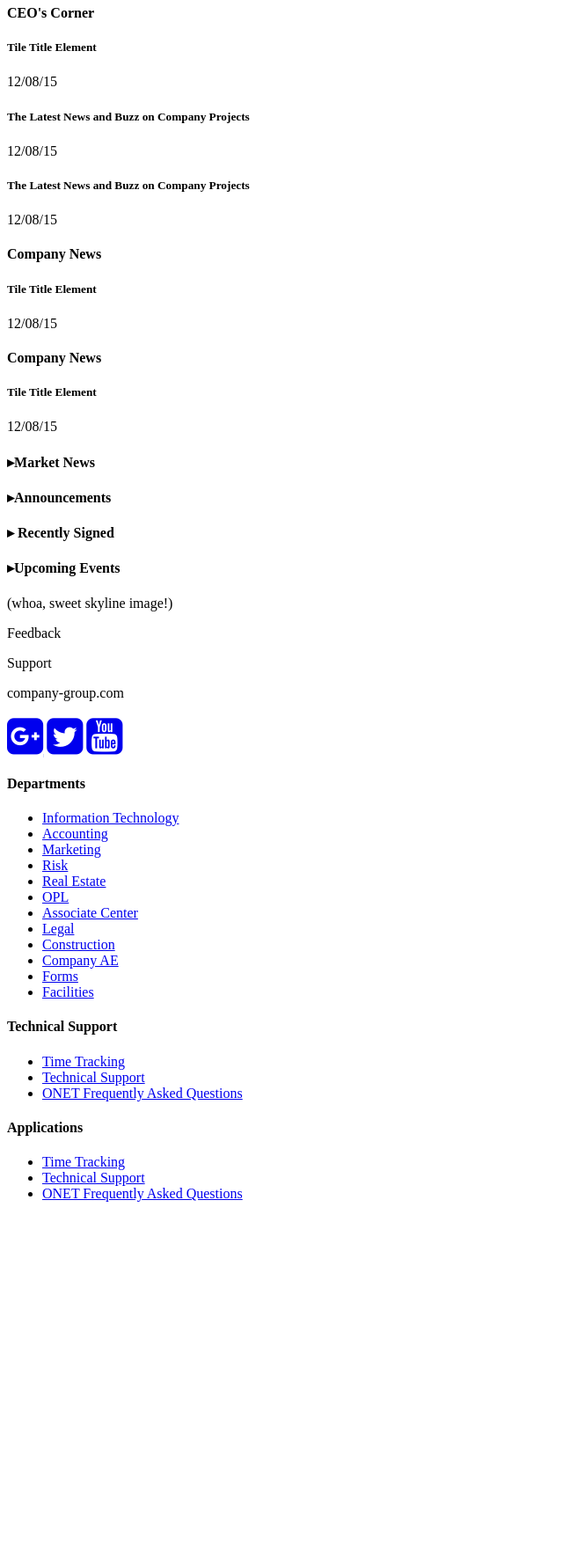
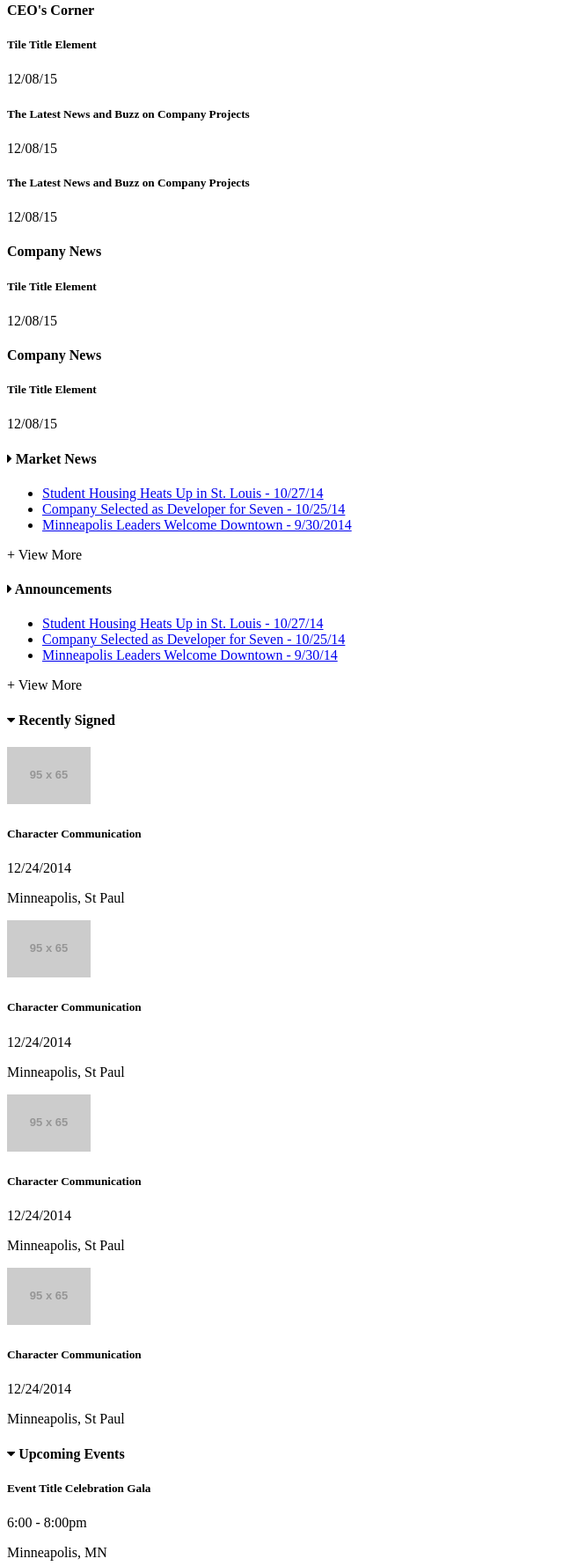
Before and after one commit to lisaschoofs/responsive_ui_intranet, a website with bundled scripts: page index.html in a window 1280 px wide. Shown: the part 1020-2800 px from the top of the page at 88% size, without its empty margins (0-640 px from the left). Before the commit the page ends 2402 px from the top, so only its background shows below. Built offline with nearby package versions, Linux system fonts and the light colour scheme; files whose address does not match are found by name.

Commit message:
row additions, adds content to link lists, sidenav tweaks

```diff
--- a/_src/js/site.js
+++ b/_src/js/site.js
@@ -11,4 +11,8 @@ function eventListeners() {
   $(".dropdownHeader").on('click', function(){
     $( ".sidenav" ).toggle( "slow" );
   });
+
+  // $(".recentlySigned").('click', function(){
+  //   $();
+  // })
 }
--- a/_src/scss/_lists.scss
+++ b/_src/scss/_lists.scss
@@ -7,10 +7,18 @@
       width: 100%;
       padding: 5px;
     }
+    li {
+      padding-top: 5px;
+      padding-bottom: 5px;
+      list-style-type: square;
+    }
    }
   @media (min-width: $screen-md) {
     font-size: 16px;
    }
+  //  span {
+  //    float: left;
+  //  }
 }
 
 .wrapper-orangeLinkList {
@@ -22,8 +30,16 @@
       width: 100%;
       padding: 5px;
     }
+    li {
+      padding-top: 5px;
+      padding-bottom: 5px;
+      list-style-type: square;
+    }
    }
   @media (min-width: $screen-md) {
     font-size: 16px;
    }
+   img {
+     float: left;
+   }
 }
--- a/index.html
+++ b/index.html
@@ -1,3 +1,4 @@
+
 <!DOCTYPE html>
 <html lang="en">
   <head>
@@ -29,7 +30,7 @@
             </ul> -->
 
         <div class="dropdown">
-          <h4 class="uppercase"><span>▾</span>Site Navigation</h4>
+          <h4 class="uppercase"><span class="fa fa-caret-down"></span> Site Navigation</h4>
           <ul class="sitenav">
             <li class="uppercase"><a href="#">Home</a></li>
             <li class="uppercase"><a href="#">Departments</a></li>
@@ -39,10 +40,10 @@
           </ul>
         </div>
         <div class="dropdown mylinks">
-          <h4 class="uppercase"><span>▸</span>My Links</h4>
+          <h4 class="uppercase"><span class="fa fa-caret-right"></span> My Links</h4>
         </div>
         <div class="dropdown shortcuts">
-          <h4 class="uppercase"><span>▾</span>Shortcuts</h4>
+          <h4 class="uppercase"><span class="fa fa-caret-down"></span> Shortcuts</h4>
           <div class="icons">
             <div class="directory header-tiles">
               <span class="fa fa-users fa-3x"></span>
@@ -115,7 +116,9 @@
             </div>
           </div> <!-- ENDS newsTile -->
         </div> <!-- ENDS col -->
+      </div> <!-- ROW END! -->
         <!-- medium newsTile -->
+        <div class="row">
         <div class="col-xs-12 col-sm-6 col-md-4">
           <div class="wrapper medium-newsTile" id="orangeTile">
             <div class="left col-xs-4">
@@ -127,7 +130,9 @@
             </div>
           </div>
         </div>
+      </div> <!-- ROW END! -->
         <!-- small newsTile -->
+        <div class="row">
         <div class="col-xs-6 col-sm-3 col-md-2">
           <div class="wrapper small-newsTile blueTile">
             <div class="top image-block-small">
@@ -149,7 +154,9 @@
             </div>
           </div>
         </div>
+              </div> <!-- ROW END! -->
         <!-- medium newsTile -->
+        <div class="row">
         <div class="col-xs-12 col-sm-6 col-md-4">
           <div class="wrapper medium-newsTile grayTile">
             <div class="left col-xs-4">
@@ -161,7 +168,9 @@
             </div>
           </div>
         </div>
+                      </div> <!-- ROW END! -->
         <!-- medium newsTile -->
+        <div class="row">
         <div class="col-xs-12 col-sm-6 col-md-4">
           <div class="wrapper medium-newsTile lightGrayTile">
             <div class="left col-xs-4">
@@ -173,44 +182,88 @@
             </div>
           </div>
         </div>
+        </div> <!-- ROW END! -->
+        <div class="row">
         <div class="col-xs-12 col-sm-6 col-md-4">
           <div class="gray-linklist">
-              <h4 class="uppercase"><span>▸</span>Market News</h4>
-              <!-- <ul>
-                <li><a href="#">link</a></li>
-                <li><a href="#">link</a></li>
-                <li><a href="#">link</a></li>
+              <h4 class="uppercase"><span class="fa fa-caret-right"></span> Market News</h4>
+              <ul>
+                <li><a href="#">Student Housing Heats Up in St. Louis - 10/27/14</a></li>
+                <li><a href="#">Company Selected as Developer for Seven - 10/25/14</a></li>
+                <li><a href="#">Minneapolis Leaders Welcome Downtown - 9/30/2014</a></li>
               </ul>
-              <p>view more link<p> -->
+              <p>+ View More<p>
           </div>
         </div>
+      </div> <!-- ROW END! -->
+      <div class="row">
         <div class="col-xs-12 col-sm-6 col-md-4">
           <div class="gray-linklist">
-              <h4 class="uppercase"><span>▸</span>Announcements</h4>
-              <!-- <ul>
-                <li><a href="#">link</a></li>
-                <li><a href="#">link</a></li>
-                <li><a href="#">link</a></li>
+              <h4 class="uppercase"><span class="fa fa-caret-right"></span> Announcements</h4>
+              <ul>
+                <li><a href="#">Student Housing Heats Up in St. Louis - 10/27/14</a></li>
+                <li><a href="#">Company Selected as Developer for Seven - 10/25/14</a></li>
+                <li><a href="#">Minneapolis Leaders Welcome Downtown - 9/30/14</a></li>
               </ul>
-              <p>view more link<p> -->
+              <p>+ View More<p>
           </div>
         </div>
+      </div> <!-- ENDS ROW! -->
 
+    <div class="row">
+    <div class="wrapper-orangeLinkList col-xs-12 col-sm-6 col-md-4">
+          <!-- ng repeat for news items... -->
+          <h4 class="uppercase">
+            <span class="fa fa-caret-down recentlySigned"></span> Recently Signed</h4>
+          <div>
+            <img src="http://via.placeholder.com/95X65">
+            <h5>Character Communication</h5>
+            <p>12/24/2014</p>
+            <p>Minneapolis, St Paul</p>
+          </div>
+          <div>
+            <img src="http://via.placeholder.com/95X65">
+            <h5>Character Communication</h5>
+            <p>12/24/2014</p>
+            <p>Minneapolis, St Paul</p>
+          </div>
+          <div>
+            <img src="http://via.placeholder.com/95X65">
+            <h5>Character Communication</h5>
+            <p>12/24/2014</p>
+            <p>Minneapolis, St Paul</p>
+          </div>
+          <div>
+            <img src="http://via.placeholder.com/95X65">
+            <h5>Character Communication</h5>
+            <p>12/24/2014</p>
+            <p>Minneapolis, St Paul</p>
+          </div>
+        </div>
+      </div> <!-- ENDS ROW -->
+      <div class="row">
         <div class="wrapper-orangeLinkList col-xs-12 col-sm-6 col-md-4">
-          <!-- ng repeat for news items... -->
-          <h4 class="uppercase"><span>▸</span> Recently Signed</h4>
-          <!-- <div>
-            <span>IMAGE</span>
-            <p>text</p>
-          </div> -->
-        </div>
-        <div class="wrapper-orangeLinkList col-xs-12 col-sm-6 col-md-4">
-          <h4 class="uppercase"><span>▸</span>Upcoming Events</h4>
-          <!-- ng repeat for news items... -->
-          <!-- <div>
-            <span>IMAGE</span>
-            <p>text</p>
-          </div> -->
+          <h4 class="uppercase">
+            <span class="fa fa-caret-down"></span> Upcoming Events</h4>
+          <!-- would use an ng repeat for news items... -->
+          <div>
+            <div class="header-tiles" id="grayHeaderTile"></div>
+            <h5>Event Title Celebration Gala</h5>
+            <p>6:00 - 8:00pm</p>
+            <p>Minneapolis, MN</p>
+            <div class="header-tiles" id="grayHeaderTile"></div>
+            <h5>Event Title Celebration Gala</h5>
+            <p>6:00 - 8:00pm</p>
+            <p>Minneapolis, MN</p>
+            <div class="header-tiles" id="grayHeaderTile"></div>
+            <h5>Event Title Celebration Gala</h5>
+            <p>6:00 - 8:00pm</p>
+            <p>Minneapolis, MN</p>
+            <div class="header-tiles" id="grayHeaderTile"></div>
+            <h5>Event Title Celebration Gala</h5>
+            <p>6:00 - 8:00pm</p>
+            <p>Minneapolis, MN</p>
+          </div>
         </div>
       </div> <!-- ENDS ROW -->
     </div> <!-- ENDS CONTAINER -->
@@ -231,9 +284,9 @@
           <p class="uppercase">company-group.com</p>
         </div>
         <div class="col-xs-12 col-sm-6 col-md-4 socialIcons">
-          <a href="#" class="fa fa-google-plus-square fa-3x"></a>
-          <a href="#" class="fa fa1 fa-twitter-square fa-3x"></a>
-          <a href="#" class="fa fa1 fa-youtube-square fa-3x"></a>
+          <a href="#" class="fa fa-google-plus-square fa-3x" id="googlePlus"></a>
+          <a href="#" class="fa fa1 fa-twitter-square fa-3x" id="twitter"></a>
+          <a href="#" class="fa fa1 fa-youtube-square fa-3x" id="youtube"></a>
         </div>
       </div>
       <div class="row footer">
@@ -270,7 +323,7 @@
             <li><a href="#">ONET Frequently Asked Questions</a></li>
           </ul>
         </div>
-      </div> <!-- ENDS CLASS:FOOTER -->
+      </div> <!-- ENDS CLASS-FOOTER -->
     </footer>
   </body>
 </html>
```
Also changed, not shown: _src/scss/_base.scss (+16 -0 lines), _src/scss/_sidenav.scss (+15 -4 lines), 1 other file.
